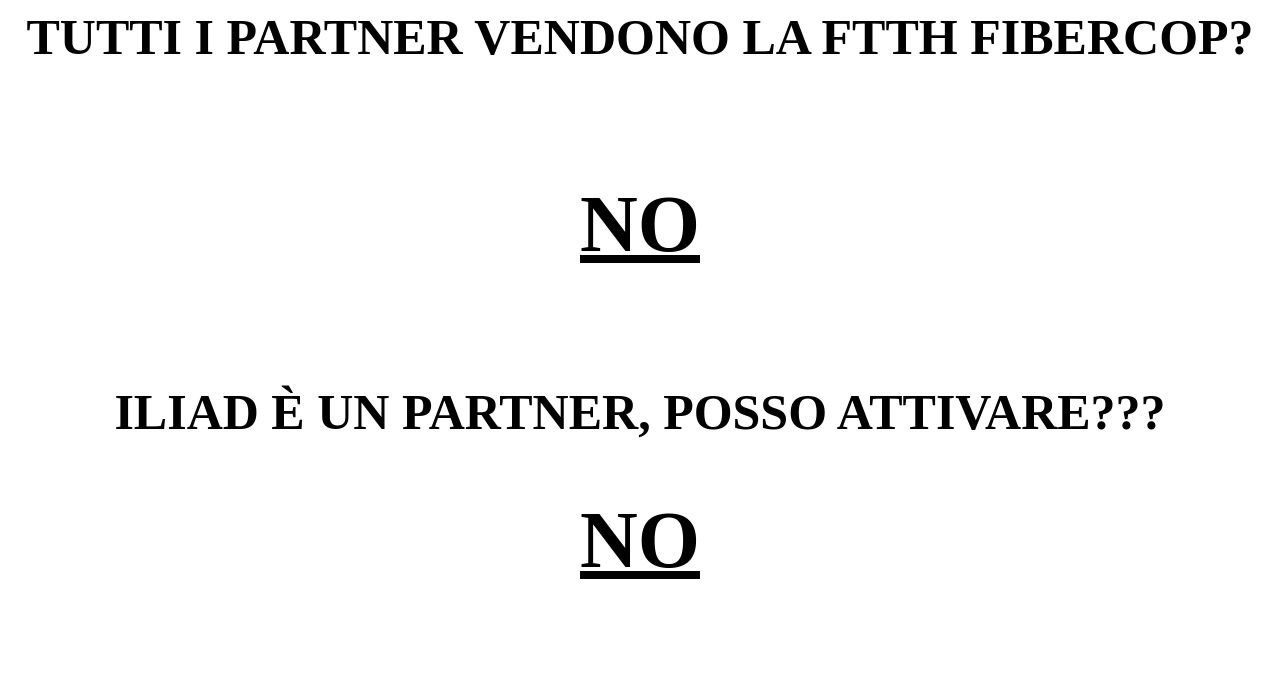
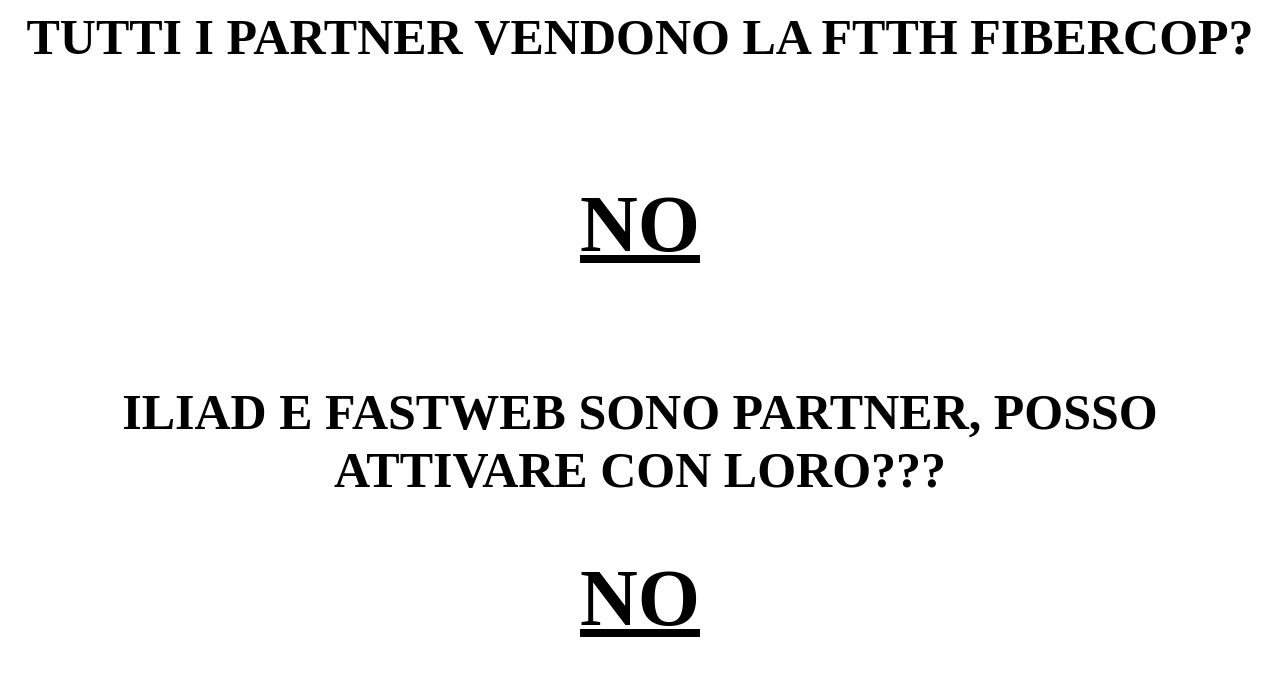
Before and after one commit to ErnyTech/perch-nonvendenonostantesiapartnerfibercop, a plain HTML site: page index.html in a window 1280 px wide. Drawn offline with Linux system fonts and the light colour scheme.

Commit message:
Update index.html

```diff
--- a/index.html
+++ b/index.html
@@ -2,6 +2,6 @@
 <p>&nbsp;</p>
 <h1 style="text-align: center;; font-size:80px;"><span style="text-decoration: underline;"><strong>NO</strong></span></h1>
 <p>&nbsp;</p>
-<h2 style="text-align: center; font-size:50px;"><strong>ILIAD È UN PARTNER, POSSO ATTIVARE???</strong></h2>
+<h2 style="text-align: center; font-size:50px;"><strong>ILIAD E FASTWEB SONO PARTNER, POSSO ATTIVARE CON LORO???</strong></h2>
 <h1 style="text-align: center;; font-size:80px;"><span style="text-decoration: underline;"><strong>NO</strong></span></h1>
 <p>&nbsp;</p>
```
